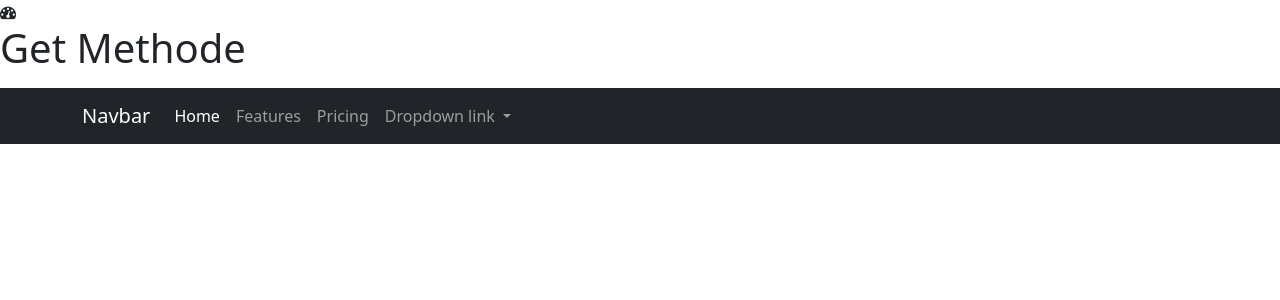
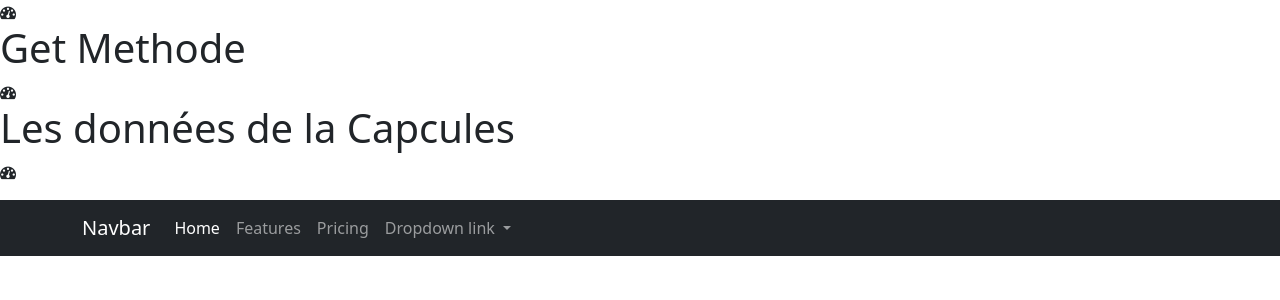
Before and after one commit to Teclit/tpspacex, an Angular app: page / in a window 1280 px wide. Shown: the top 300 px of the page. Built offline with nearby package versions, Linux system fonts and the light colour scheme; no server answers.

Commit message:
new data

```diff
--- a/src/app/capsules/capsules.component.html
+++ b/src/app/capsules/capsules.component.html
@@ -1,4 +1,6 @@
 <i class="fa fa-tachometer" aria-hidden="true"></i>
 
 <h1> Get Methode </h1>
+<i class="fa fa-tachometer" aria-hidden="true"></i><h1>Les données de la Capcules </h1>
+<i class="fa fa-tachometer" aria-hidden="true"></i>
 <p>{{getJsonValue | json}}</p>
```
